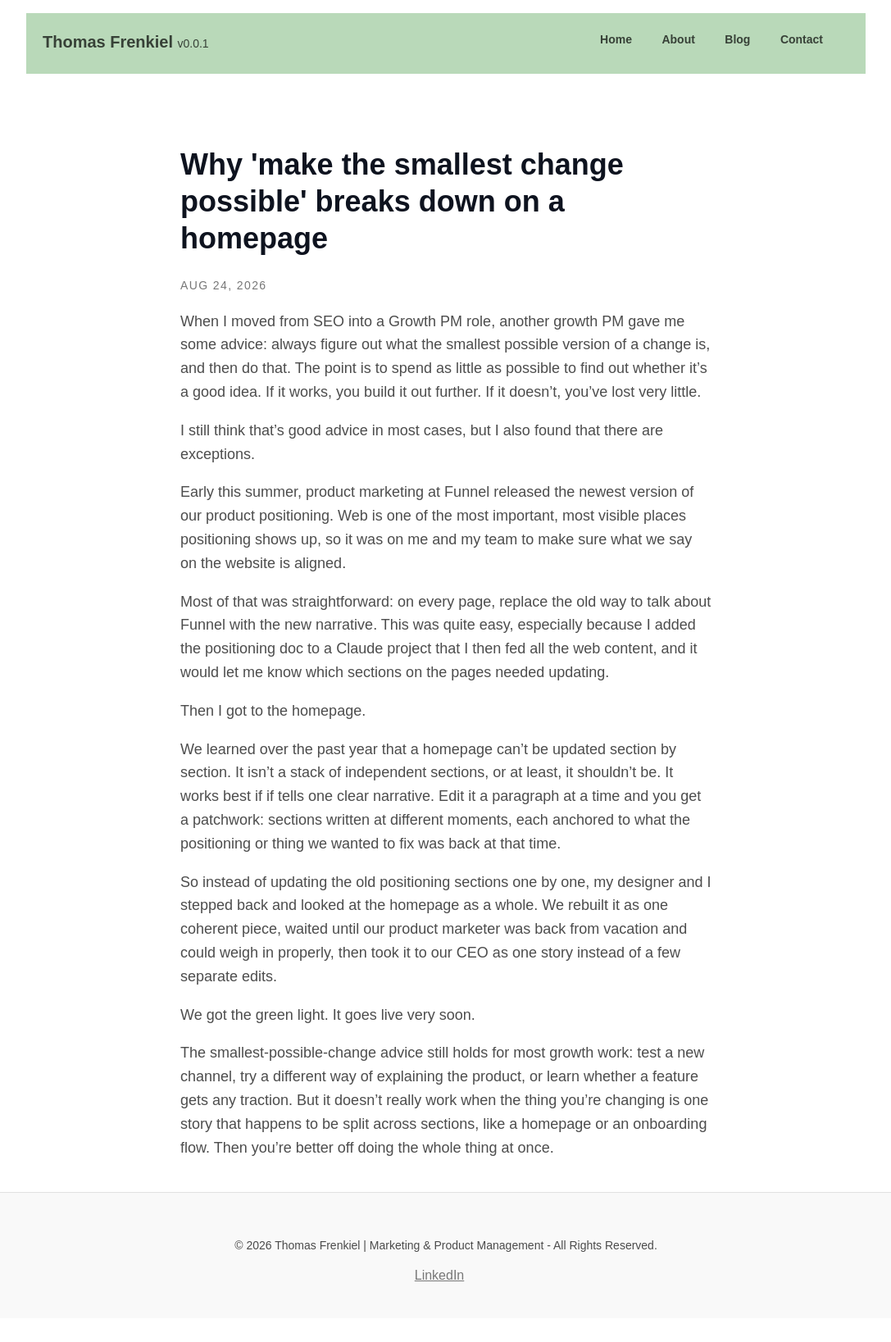
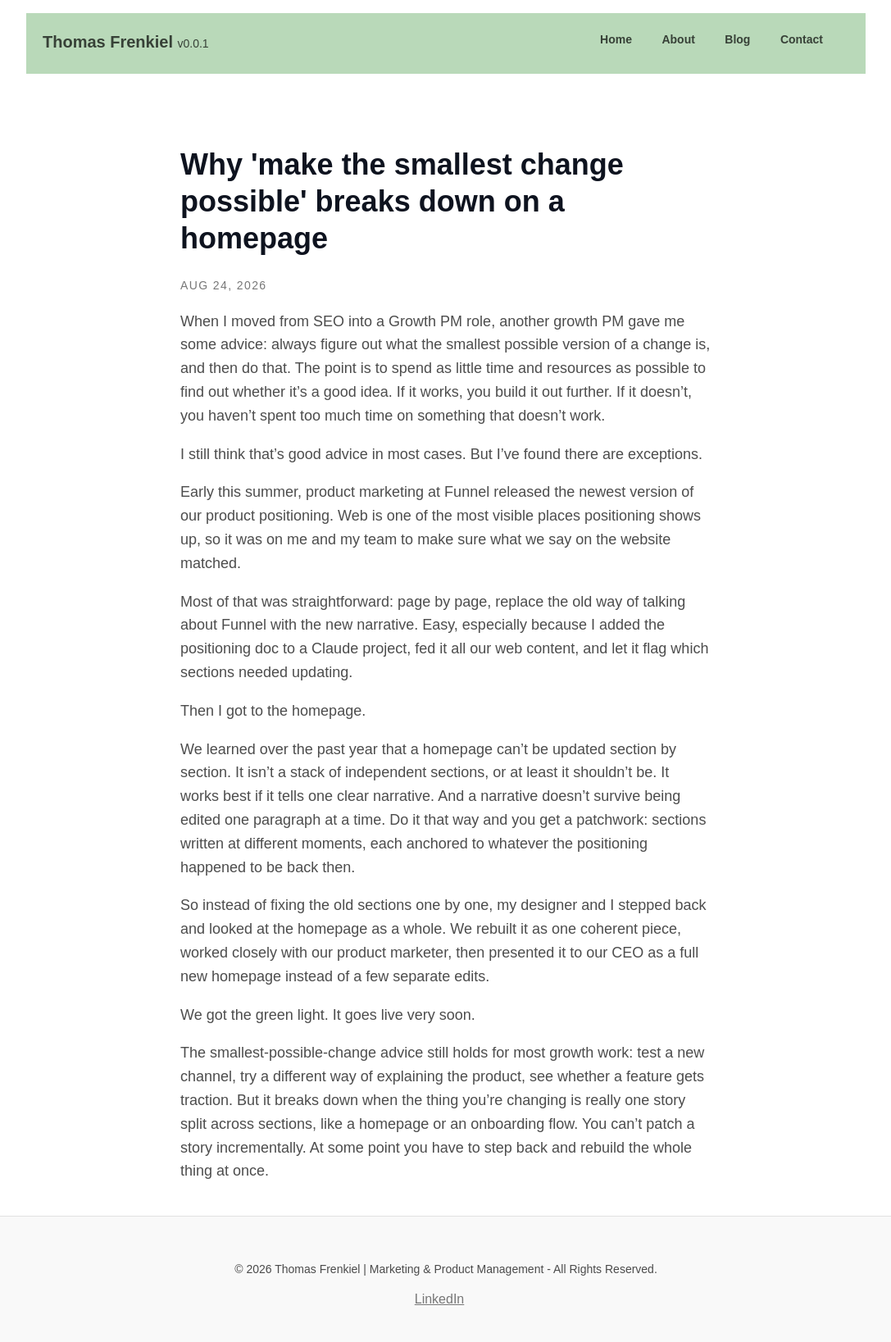
Before and after one commit to tfrenkiel040/website, a Jekyll site: the page built from _posts/2026-08-24-smallest-change-homepage.md, in a window 1280 px wide. Shown: the whole page at 82% size, without its empty margins (96-1183 px from the left). Built offline with Jekyll 4.4.1, drawn with Linux system fonts in a browser that asks for light colours; before the commit the page ends 1608 px from its top, so only the background shows below that.

Commit message:
Update 2026-08-24-smallest-change-homepage.md

```diff
--- a/_posts/2026-08-24-smallest-change-homepage.md
+++ b/_posts/2026-08-24-smallest-change-homepage.md
@@ -5,20 +5,20 @@ date: 2026-08-24
 categories: [Marketing, Product]
 ---
 
-When I moved from SEO into a Growth PM role, another growth PM gave me some advice: always figure out what the smallest possible version of a change is, and then do that. The point is to spend as little as possible to find out whether it's a good idea. If it works, you build it out further. If it doesn't, you've lost very little.
+When I moved from SEO into a Growth PM role, another growth PM gave me some advice: always figure out what the smallest possible version of a change is, and then do that. The point is to spend as little time and resources as possible to find out whether it's a good idea. If it works, you build it out further. If it doesn't, you haven't spent too much time on something that doesn't work.
 
-I still think that's good advice in most cases, but I also found that there are exceptions.
+I still think that's good advice in most cases. But I've found there are exceptions.
 
-Early this summer, product marketing at Funnel released the newest version of our product positioning. Web is one of the most important, most visible places positioning shows up, so it was on me and my team to make sure what we say on the website is aligned.
+Early this summer, product marketing at Funnel released the newest version of our product positioning. Web is one of the most visible places positioning shows up, so it was on me and my team to make sure what we say on the website matched.
 
-Most of that was straightforward: on every page, replace the old way to talk about Funnel with the new narrative. This was quite easy, especially because I added the positioning doc to a Claude project that I then fed all the web content, and it would let me know which sections on the pages needed updating.
+Most of that was straightforward: page by page, replace the old way of talking about Funnel with the new narrative. Easy, especially because I added the positioning doc to a Claude project, fed it all our web content, and let it flag which sections needed updating.
 
 Then I got to the homepage.
 
-We learned over the past year that a homepage can't be updated section by section. It isn't a stack of independent sections, or at least, it shouldn't be. It works best if if tells one clear narrative. Edit it a paragraph at a time and you get a patchwork: sections written at different moments, each anchored to what the positioning or thing we wanted to fix was back at that time.
+We learned over the past year that a homepage can't be updated section by section. It isn't a stack of independent sections, or at least it shouldn't be. It works best if it tells one clear narrative. And a narrative doesn't survive being edited one paragraph at a time. Do it that way and you get a patchwork: sections written at different moments, each anchored to whatever the positioning happened to be back then.
 
-So instead of updating the old positioning sections one by one, my designer and I stepped back and looked at the homepage as a whole. We rebuilt it as one coherent piece, waited until our product marketer was back from vacation and could weigh in properly, then took it to our CEO as one story instead of a few separate edits.
+So instead of fixing the old sections one by one, my designer and I stepped back and looked at the homepage as a whole. We rebuilt it as one coherent piece, worked closely with our product marketer, then presented it to our CEO as a full new homepage instead of a few separate edits.
 
 We got the green light. It goes live very soon.
 
-The smallest-possible-change advice still holds for most growth work: test a new channel, try a different way of explaining the product, or learn whether a feature gets any traction. But it doesn't really work when the thing you're changing is one story that happens to be split across sections, like a homepage or an onboarding flow. Then you're better off doing the whole thing at once.
+The smallest-possible-change advice still holds for most growth work: test a new channel, try a different way of explaining the product, see whether a feature gets traction. But it breaks down when the thing you're changing is really one story split across sections, like a homepage or an onboarding flow. You can't patch a story incrementally. At some point you have to step back and rebuild the whole thing at once.
```
